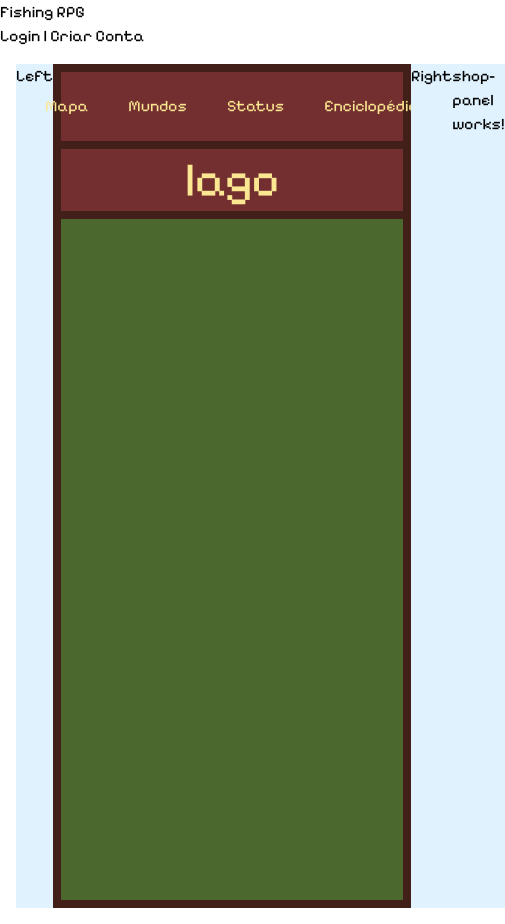
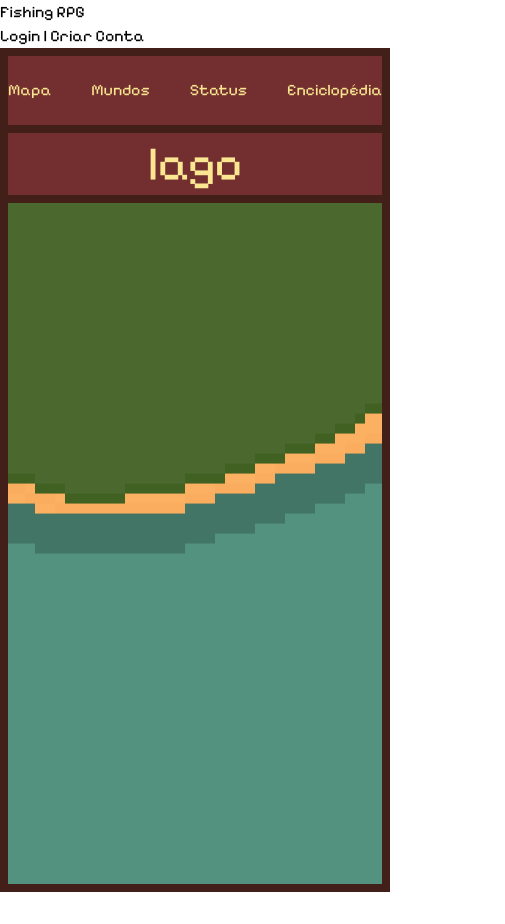
Before and after one commit to YamGsCr/alternative-fishing-game, an Angular app in the folder fishing-rpg-client/: page /jogo in a window 390 px wide. Shown: the whole page, 505 px wide, since content can reach past the window. After the commit the page ends 892 px from the top, so only its background shows below. Built offline with nearby package versions, Linux system fonts and the light colour scheme.

Commit message:
Inicio de implementação de design responsivo

```diff
--- /dev/null
+++ b/fishing-rpg-client/src/app/components/telaprincipal/lake/lake.component.html
@@ -0,0 +1,18 @@
+ <div
+    class="flex flex-col place-content-between items-center h-full w-full border-8 border-darkbrown"
+  >
+    <div class="flex items-center justify-center h-[10%] w-full bg-lightbrown">
+      <top-bar></top-bar>
+    </div>
+
+    <div
+      class="flex justify-center items-center w-full h-[10%] bg-lightbrown border-t-8 border-darkbrown"
+    >
+      <h1 class="text-5xl text-lightyellow">lago</h1>
+    </div>
+    <div
+      class="bg-[url('/Land-Background.gif')] border-t-8 border-darkbrown  bg-center bg-no-repeat  h-full w-full"
+    ></div>
+
+    <router-outlet></router-outlet>
+  </div>
--- a/fishing-rpg-client/src/app/components/telaprincipal/telaprincipal.component.html
+++ b/fishing-rpg-client/src/app/components/telaprincipal/telaprincipal.component.html
@@ -1,33 +1,19 @@
-<div class="flex flex-row place-content-between h-screen w-auto m-4">
-  <div class="flex flex-col items-center bg-sky-100 h-full w-[40%]">
-    <h1>Left</h1>
+<div class="flex h-screen w-full ">
+  <!-- <div class="flex flex-col items-center bg-sky-100 h-full w-[40%]">
+    <h1>Left</h1> -->
     <!-- <app-painel-pesca></app-painel-pesca> -->
     <!--tela de pesca-->
-  </div>
+  <!-- </div> -->
 
   <!--Conteúdo central-->
-  <div
-    class="flex flex-col place-content-between items-center h-full w-full border-8 border-darkbrown"
-  >
-    <div class="flex items-center justify-center h-[10%] w-full bg-lightbrown">
-      <top-bar></top-bar>
-    </div>
 
-    <div
-      class="flex justify-center items-center w-full h-[10%] bg-lightbrown border-t-8 border-darkbrown"
-    >
-      <h1 class="text-5xl text-lightyellow">lago</h1>
-    </div>
-    <div
-      class="bg-[url('/Land-Background.gif')] h-full w-full border-t-8 border-darkbrown"
-    ></div>
+  <app-lake class="flex justify-center w-full h-full"></app-lake>
 
-    <router-outlet></router-outlet>
-  </div>
 
-  <div class="flex justify-center bg-sky-100 h-full w-[30%]">
+  <!-- <div class="flex justify-center bg-sky-100 h-full w-[30%]">
     <h1>Right</h1>
 
     <app-shop-panel></app-shop-panel>
   </div>
+</div> -->
 </div>
--- a/fishing-rpg-client/src/app/components/telaprincipal/telaprincipal.component.ts
+++ b/fishing-rpg-client/src/app/components/telaprincipal/telaprincipal.component.ts
@@ -5,6 +5,7 @@ import { NgOptimizedImage } from '@angular/common';
 import { FishingPanelComponent } from '../../features/fishing/fishing-panel/fishing-panel.component';
 import { TopBarComponent } from '../../features/layout/top-bar/top-bar.component';
 import { ShopPanelComponent } from '../../features/shop/shop-panel/shop-panel.component';
+import { LakeComponent } from './lake/lake.component';
 
 @Component({
   selector: 'tela-principal',
@@ -17,6 +18,7 @@ import { ShopPanelComponent } from '../../features/shop/shop-panel/shop-panel.co
     FishingPanelComponent,
     TopBarComponent,
     ShopPanelComponent,
+    LakeComponent
   ],
 })
 export class TelaPrincipalComponent {}
--- a/fishing-rpg-client/src/app/features/layout/top-bar/top-bar.component.html
+++ b/fishing-rpg-client/src/app/features/layout/top-bar/top-bar.component.html
@@ -1,4 +1,4 @@
-<nav class="top-bar flex w-auto h-full gap-10 text-lightyellow">
+<nav class="top-bar flex w-fullh-full gap-10 text-lightyellow">
   <a routerLink="/jogo/mapa" routerLinkActive="ativo">Mapa</a>
   <a routerLink="/jogo/mundos" routerLinkActive="ativo">Mundos</a>
   <a routerLink="/jogo/status" routerLinkActive="ativo">Status</a>
```
Also changed, not shown: fishing-rpg-client/src/app/components/telaprincipal/lake/lake.component.ts (added, +13 -0 lines), fishing-rpg-client/src/app/components/telaprincipal/lake/lake.component.scss (added), 1 other file (tests, documents, lock files or other folders).
